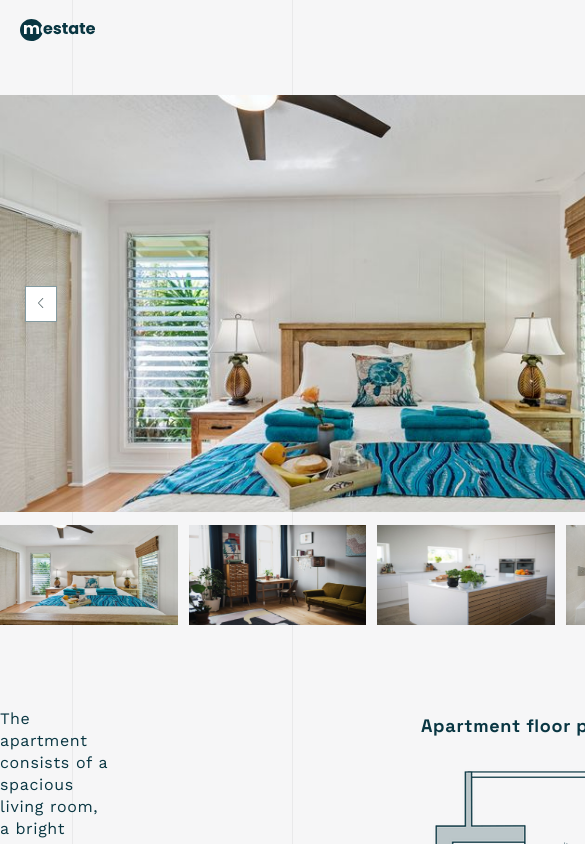
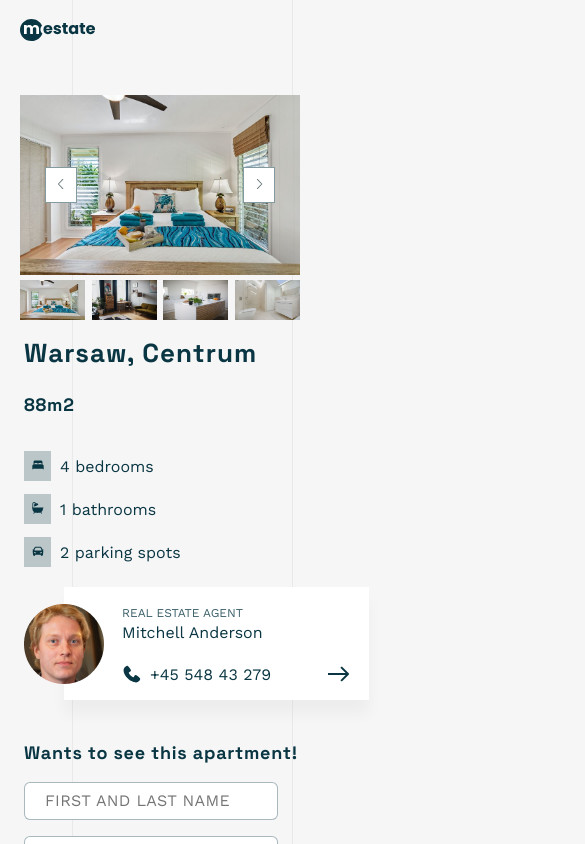
Before and after one commit to OlaHeklaDesign/meastate, a React (Create React App) app: page /offert/1 in a window 390 px wide. Shown: the top 844 px of the page, 585 px wide, since content can reach past the window. Built offline with nearby package versions, Linux system fonts and the light colour scheme.

Commit message:
OffertSlider and OffertContent components responsivness

```diff
--- a/src/Components/OffertContent/OffertContent.css
+++ b/src/Components/OffertContent/OffertContent.css
@@ -147,4 +147,10 @@
     font-size: 12px;
     font-weight: 500;
     margin-top: 10px;
+  }
+
+  @media only screen and (max-width: 1332px)  {
+    .offertcontent {
+      margin-right: 20px;
     }
+  }
--- a/src/Components/OffertDescription/OffertDescription.css
+++ b/src/Components/OffertDescription/OffertDescription.css
@@ -3,6 +3,7 @@
   align-items: start;
   justify-content: space-between;
   padding-top: 73px;
+  overflow: hidden;
 }
 
 .offertdescription p {
--- a/src/Components/OffertSlider/OffertSlider.css
+++ b/src/Components/OffertSlider/OffertSlider.css
@@ -61,10 +61,153 @@
   width: 2972px;
   }
 
-.offert-slides img {
-    min-width: 743px;
-}
 
 .offert-slider-prevBtn, .offert-slider-nextBtn {
   cursor: pointer;
 }
+
+
+@media only screen and (max-width: 1332px)  {
+  .offertslider {
+    margin-left: 20px;
+  }
+  .offert-slider {
+    width: 700px;
+  }
+  .offert-slides img {
+    width: 700px;
+  }
+  .offertcontent {
+    padding-left: 24px !important;
+  }
+}
+
+@media only screen and (max-width: 1238px)  {
+  .offert-slider {
+    width: 600px;
+  }
+  .offert-slides img {
+    width: 600px;
+  }
+  .offertslider-images {
+    justify-content: space-between;
+  }
+  .offertslider-images img {
+    max-width: 140px;
+    height: 90px;
+  }
+  .offertcontent-rooms {
+    margin-bottom: 20px !important;
+  }
+}
+
+@media only screen and (max-width: 1185px)  {
+  .offertcontent-contact div {
+    flex-direction: column;
+    align-items: start !important;
+    gap: 0 !important;
+  }
+}
+
+@media only screen and (max-width: 990px)  {
+  .offert-slider {
+    width: 743px;
+  }
+  .offert-slides img {
+    width: 743px;
+  }
+  .offertslider-images img {
+    max-width: none;
+    height: 120px;
+  }
+}
+
+@media only screen and (max-width: 784px)  {
+  .offert-slider {
+    width: 600px;
+  }
+
+  .offertslider-images img {
+    max-width: 140px;
+    height: 90px;
+  }
+}
+
+@media only screen and (max-width: 784px)  {
+  .offert-slider {
+    width: 500px;
+    height: 300px;
+  }
+  .offert-slides img {
+    width: 500px !important;
+  }
+  .offertslider-images img {
+    max-width: 120px;
+    height: 70px;
+  }
+  .offertslider {
+    max-width: 500px;
+  }
+  .offertslider-images {
+    gap: 2px;
+  }
+  .offert-slides img {
+    width: 500px;
+  }
+}
+
+@media only screen and (max-width: 536px)  {
+  .offert-slider {
+    width: 400px;
+    height: 260px;
+  }
+  .offertslider-images img {
+    max-width: 96px;
+    height: 60px;
+  }
+  .offert-slides img {
+    width: 400px !important;
+  }
+  .offertslider {
+    max-width: 400px;
+  }
+  .offertslider-images {
+    gap: 2px;
+    margin-top: 5px;
+  }
+  .offertcontent-location-surface-container {
+    justify-content: start !important;
+    gap: 100px !important;
+  }
+}
+
+@media only screen and (max-width: 436px)  {
+  .offert-slider {
+    width: 280px;
+    height: 180px;
+  }
+  .offert-slides img {
+    width: 280px !important;
+  }
+  .offertslider-images img {
+    max-width: 65px;
+    height: 40px;
+  }
+  .offertslider {
+    max-width: 280px;
+  }
+  .offertcontent-location-surface-container {
+    flex-direction: column;
+    align-items: start !important;
+    gap: 2px !important;
+  }
+  .offertcontent-location-surface-container p {
+    line-height: 33px !important;
+  }
+  .offertcontent-rooms {
+    margin-top: 30px;
+  }
+  .offertcontent-agent {
+    margin-right: 20px;
+  }
+}
--- a/src/Components/OffertSlider/OffertSlider.jsx
+++ b/src/Components/OffertSlider/OffertSlider.jsx
@@ -34,7 +34,33 @@ const OffertSlider = (props) => {
   }
 
 
-  const slideWidth = 743;
+let slideWidth = 743;
+
+function setSlideWidth() {
+  const screenWidth = window.innerWidth;
+
+  if (screenWidth <= 1332 && screenWidth >=1238) {
+    slideWidth = 700;
+  } else if (screenWidth <= 1238 && screenWidth >990) {
+    slideWidth = 600;
+  } else if (screenWidth <= 990 && screenWidth >784) {
+    slideWidth = 743;
+  } else if (screenWidth <= 784 && screenWidth >646) {
+    slideWidth = 500;
+  } else if (screenWidth <= 646 && screenWidth >536) {
+    slideWidth = 500;
+  } else if (screenWidth <= 536 && screenWidth >436) {
+    slideWidth = 400;
+  } else if (screenWidth <= 436) {
+    slideWidth = 280;
+  }
+}
+
+setSlideWidth();
+console.log(slideWidth);
+
+window.addEventListener('resize', setSlideWidth);
+
   const slidesCount = 4;
 
   const sliderStyle = {
@@ -46,10 +72,11 @@ const OffertSlider = (props) => {
     setCurrentState(index);
   }
 
+
   return (
     <div className='offertslider'>
       <div className="offertslider-mainimg offert-slider">
-        <div className="offert-slides" style={sliderStyle}>
+        <div className="offert-slides" id='offert-slides' style={sliderStyle}>
         {property.additionalImages.map((image, index) => (
           <img key={index} src={image} />
         ))}
--- a/src/Pages/OffertPage/OffertPage.css
+++ b/src/Pages/OffertPage/OffertPage.css
@@ -21,3 +21,13 @@
   align-items: start;
   justify-content: space-between;
 }
+
+@media only screen and (max-width: 990px)  {
+  .offertpage-slider-content-container {
+    flex-direction: column;
+  }
+  .offertcontent {
+    max-width: 600px;
+    width: 100%;
+  }
+}
```
